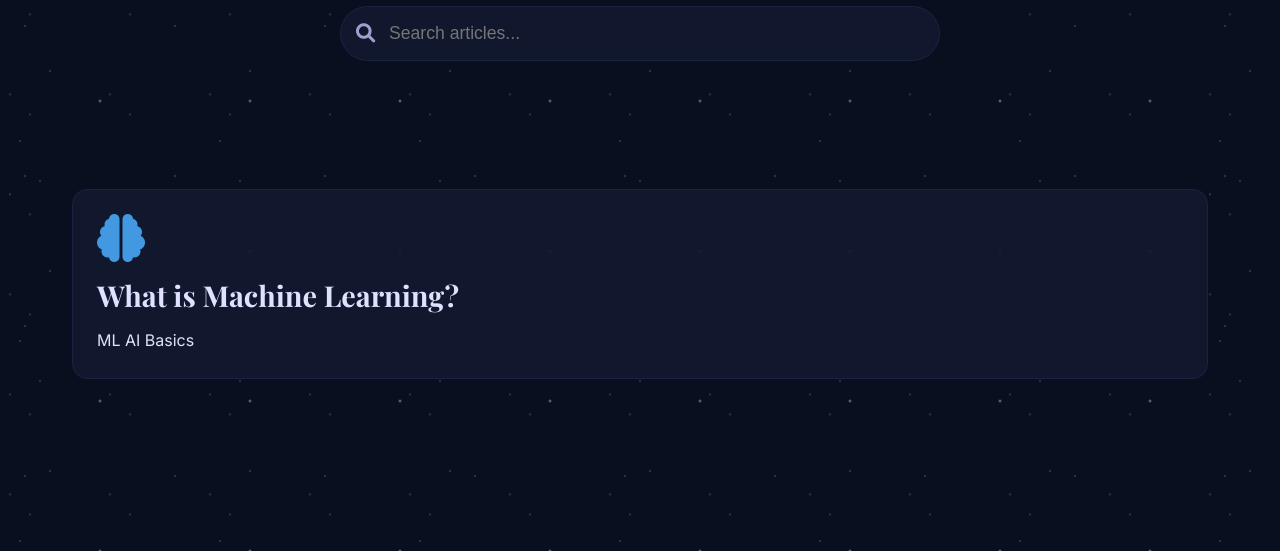
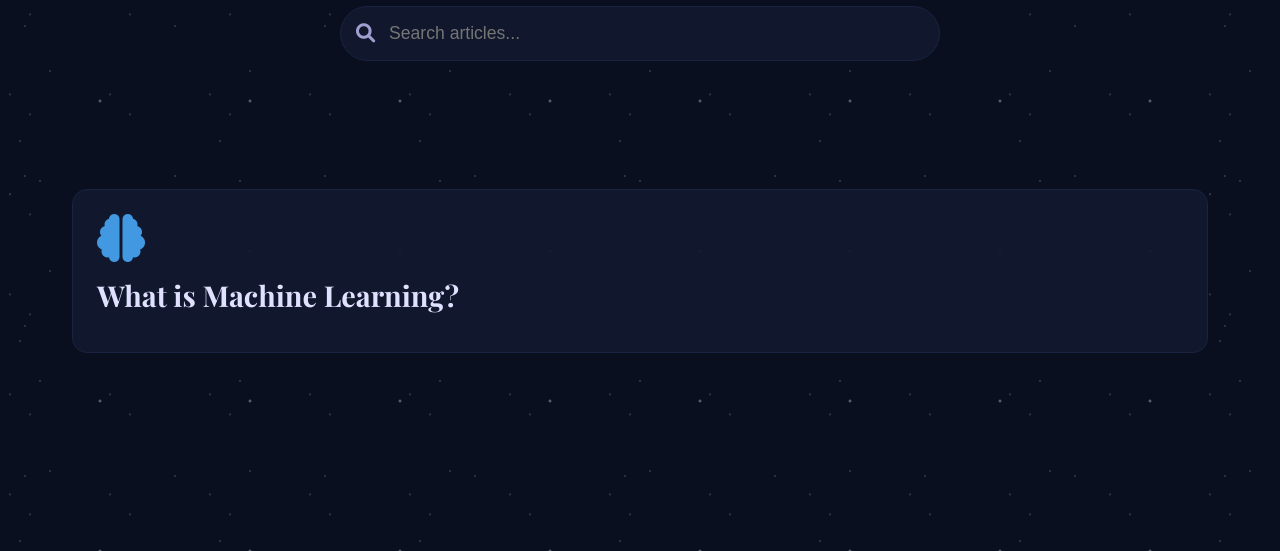
Before and after one commit to Yousfshah/Blogging, a plain HTML site: page content/ml.html in a window 1280 px wide. Shown: the part 249-800 px from the top of the page. Drawn offline with nearby package versions, Linux system fonts and the light colour scheme.

Commit message:
Content Updated

```diff
--- a/content/ml.html
+++ b/content/ml.html
@@ -58,11 +58,6 @@
                 <div class="card-content">
                     <i class="fas fa-brain" style="font-size: 3rem; color: var(--accent-color); margin-bottom: 1rem;"></i>
                     <h2>What is Machine Learning?</h2>
-                    <div class="card-tags">
-                        <span class="tag">ML</span>
-                        <span class="tag">AI</span>
-                        <span class="tag">Basics</span>
-                    </div>
                 </div>
             </a>
         </section>
```
Also changed, not shown: content/nlp.html (+0 -4 lines).
